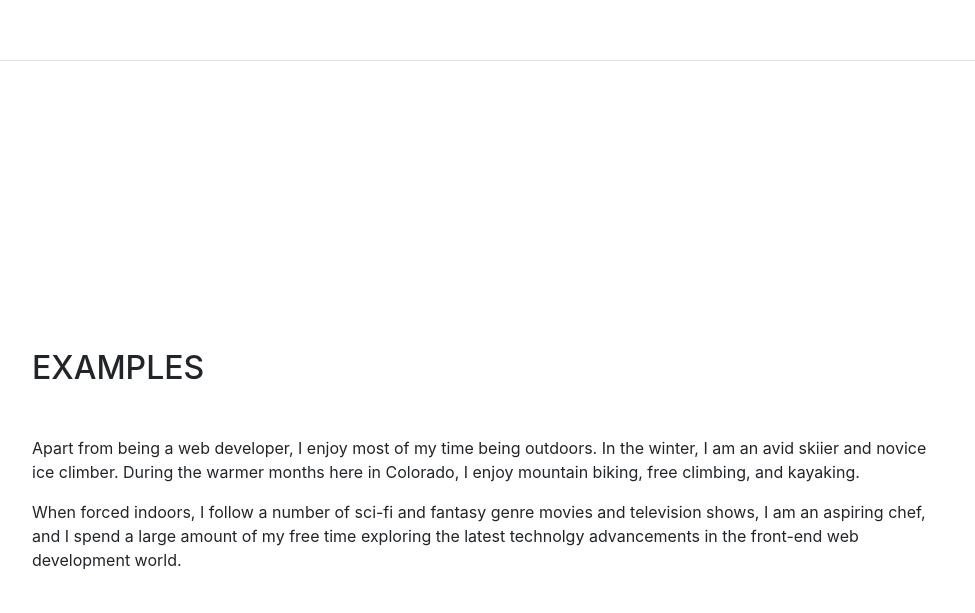
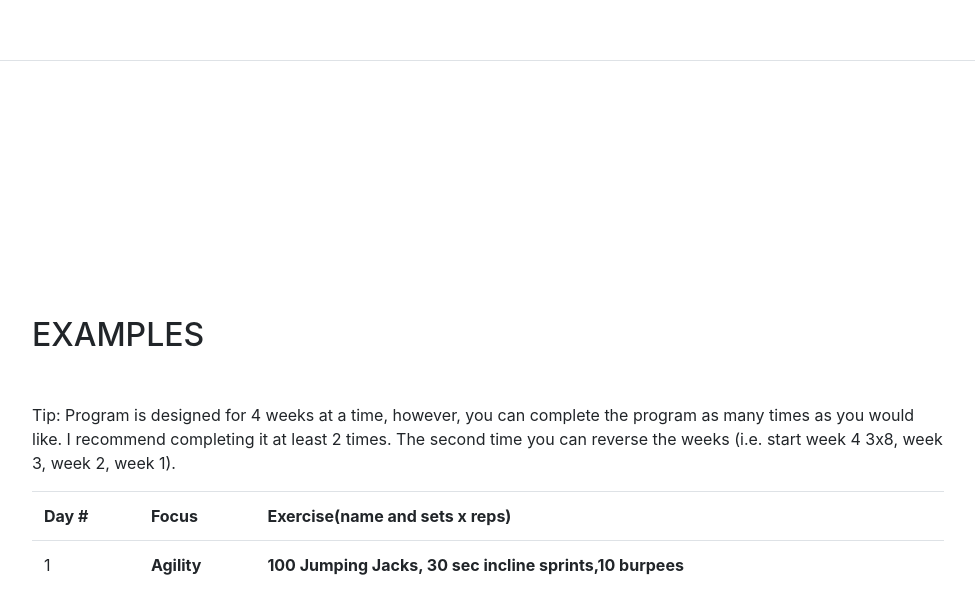
Before and after one commit to cheritaousley/cheritaousley.github.io, a website with bundled scripts: page index.html in a window 1280 px wide. Shown: the part 3139-3752 px from the top of the page, without its empty margins (288-1263 px from the left). Built offline with nearby package versions, Linux system fonts and the light colour scheme; a web font is replaced by a local one.

Commit message:
examples

```diff
--- a/index.html
+++ b/index.html
@@ -188,8 +188,21 @@
       <section class="resume-section p-3 p-lg-5 d-flex flex-column" id="interests">
         <div class="my-auto">
           <h2 class="mb-5">Examples</h2>
-          <p>Apart from being a web developer, I enjoy most of my time being outdoors. In the winter, I am an avid skiier and novice ice climber. During the warmer months here in Colorado, I enjoy mountain biking, free climbing, and kayaking.</p>
-          <p class="mb-0">When forced indoors, I follow a number of sci-fi and fantasy genre movies and television shows, I am an aspiring chef, and I spend a large amount of my free time exploring the latest technolgy advancements in the front-end web development world.</p>
+          <p>Tip: Program is designed for 4 weeks at a time, however, you can complete the program as many times as you would like. I
+          recommend completing it at least 2 times. The second time you can reverse the weeks (i.e. start week 4 3x8, week 3, week
+          2, week 1).</p>
+          <table class="table">
+            <tr>
+              <th>Day #</th>
+              <th>Focus</th>
+              <th>Exercise(name and sets x reps)</th>
+            </tr>
+            <tr>
+              <td>1</td>
+              <th>Agility</th>
+              <th>100 Jumping Jacks, 30 sec incline sprints,10 burpees</th>
+            </tr>
+          </table>
         </div>
       </section>
     </div>
```
